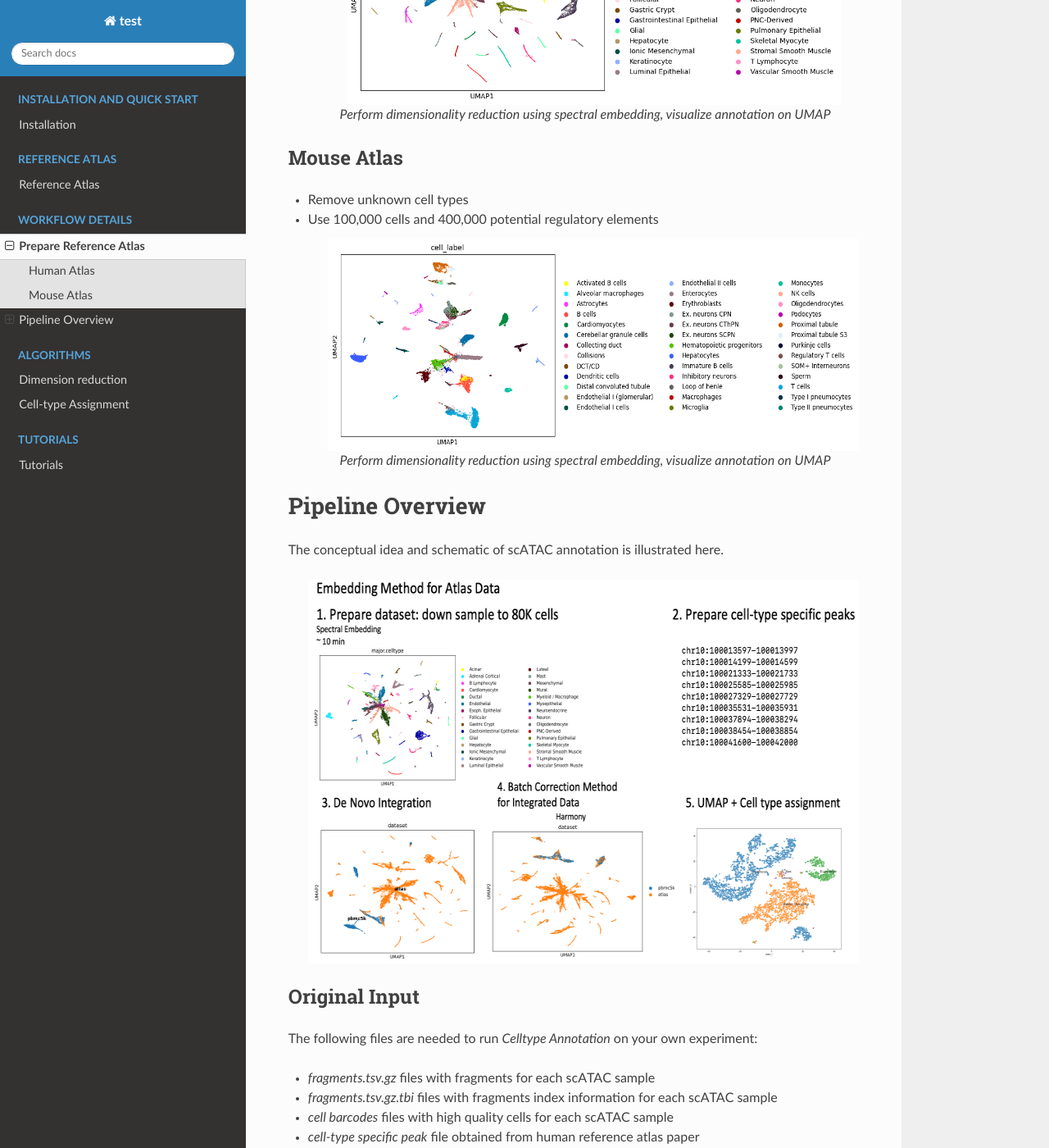
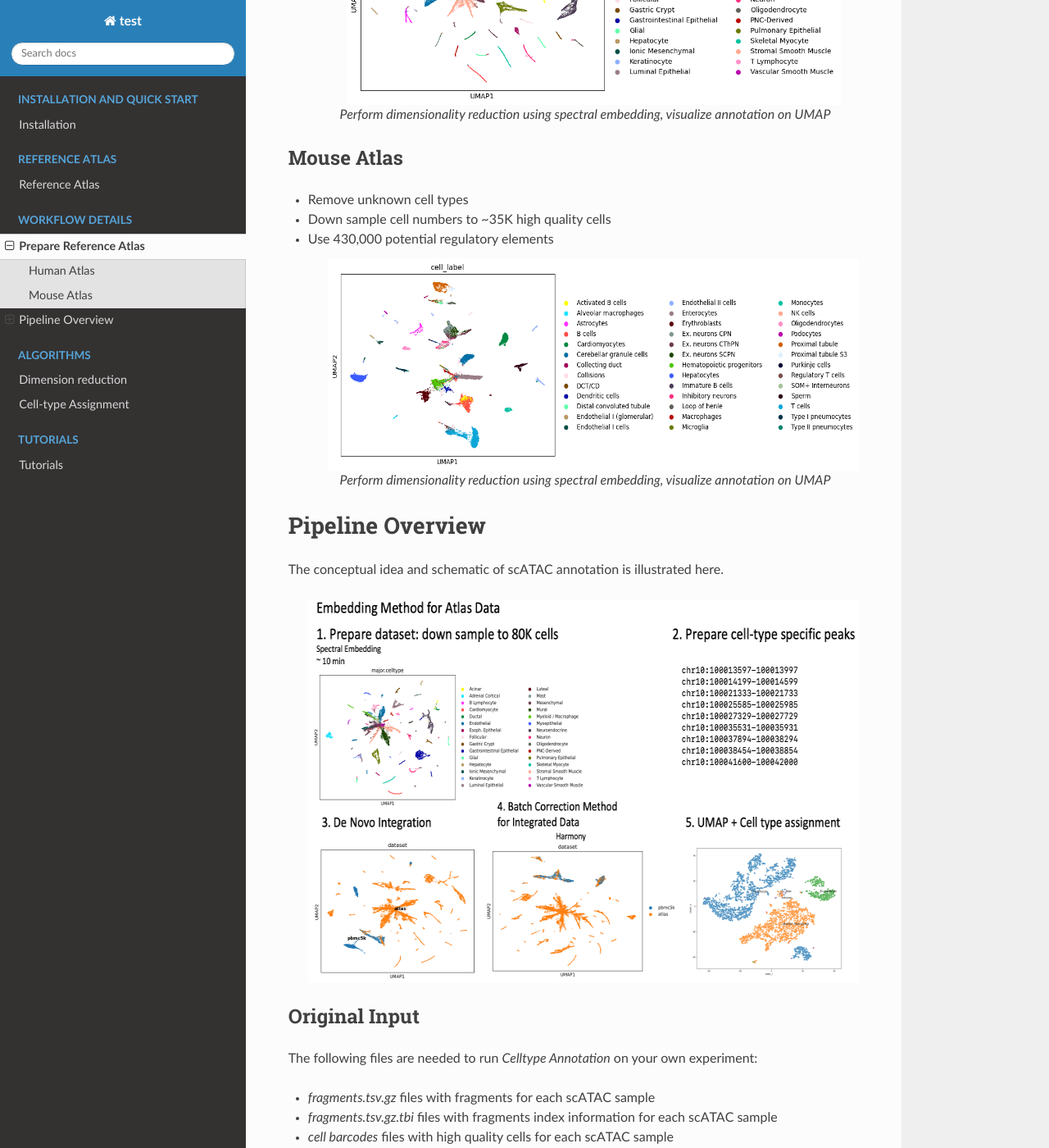
Before and after one commit to aj088/celltype_annotation, a Sphinx documentation site: the page built from docs/detail.rst, in a window 1280 px wide and 1400 px high, scrolled down 429 px. Shown: the whole window at 82% size. Built offline with Sphinx 7.4.7 and the Read the Docs theme 2.0.0, drawn with Linux system fonts in a browser that asks for light colours; some of the changed text lies outside the part shown.

Commit message:
revise details

```diff
--- a/docs/detail.rst
+++ b/docs/detail.rst
@@ -17,7 +17,8 @@ Human Atlas
 Mouse Atlas
 ------------------
 - Remove unknown cell types
-- Use 100,000 cells and 400,000 potential regulatory elements
+- Down sample cell numbers to ~35K high quality cells
+- Use 430,000 potential regulatory elements
 
    .. figure:: umap_mouse_reference.png
       :scale: 60 %
```
Also changed, not shown: other parts of docs/detail.rst (+1 -1 lines), 7 other files.
